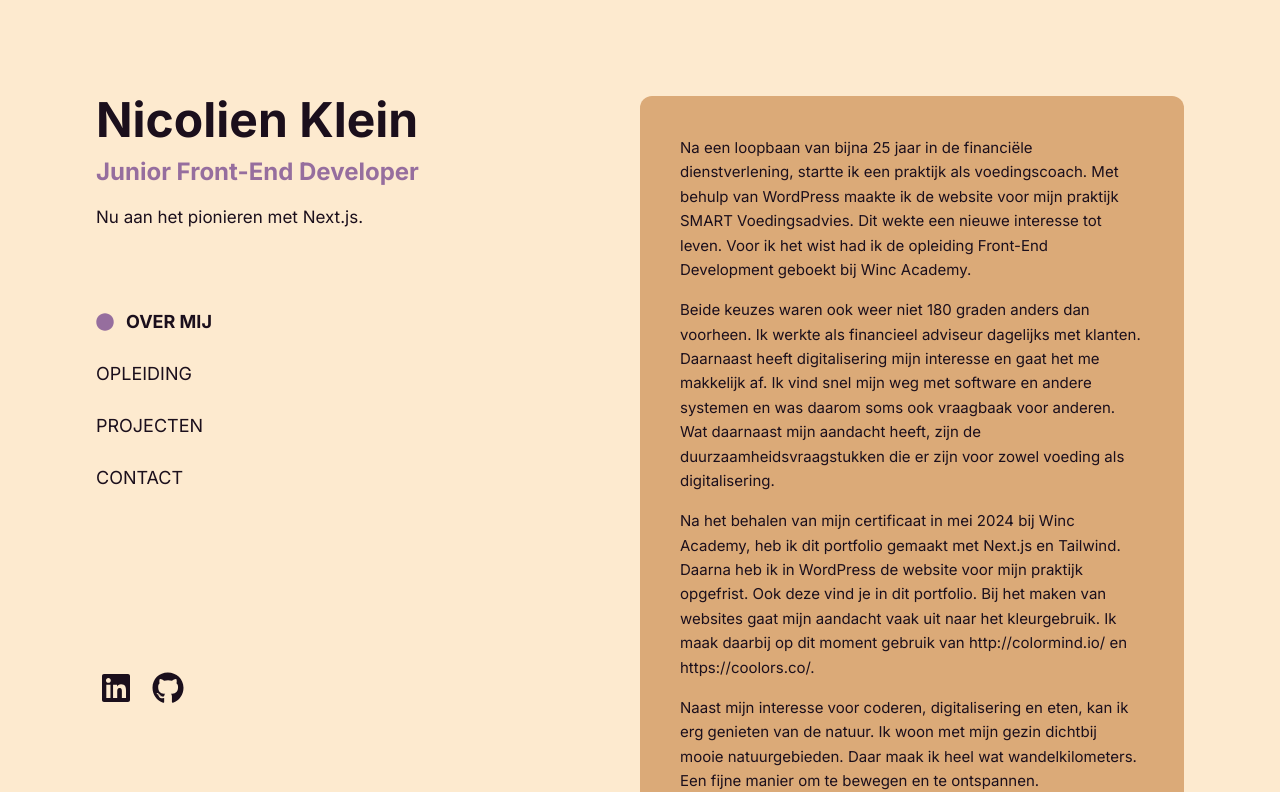
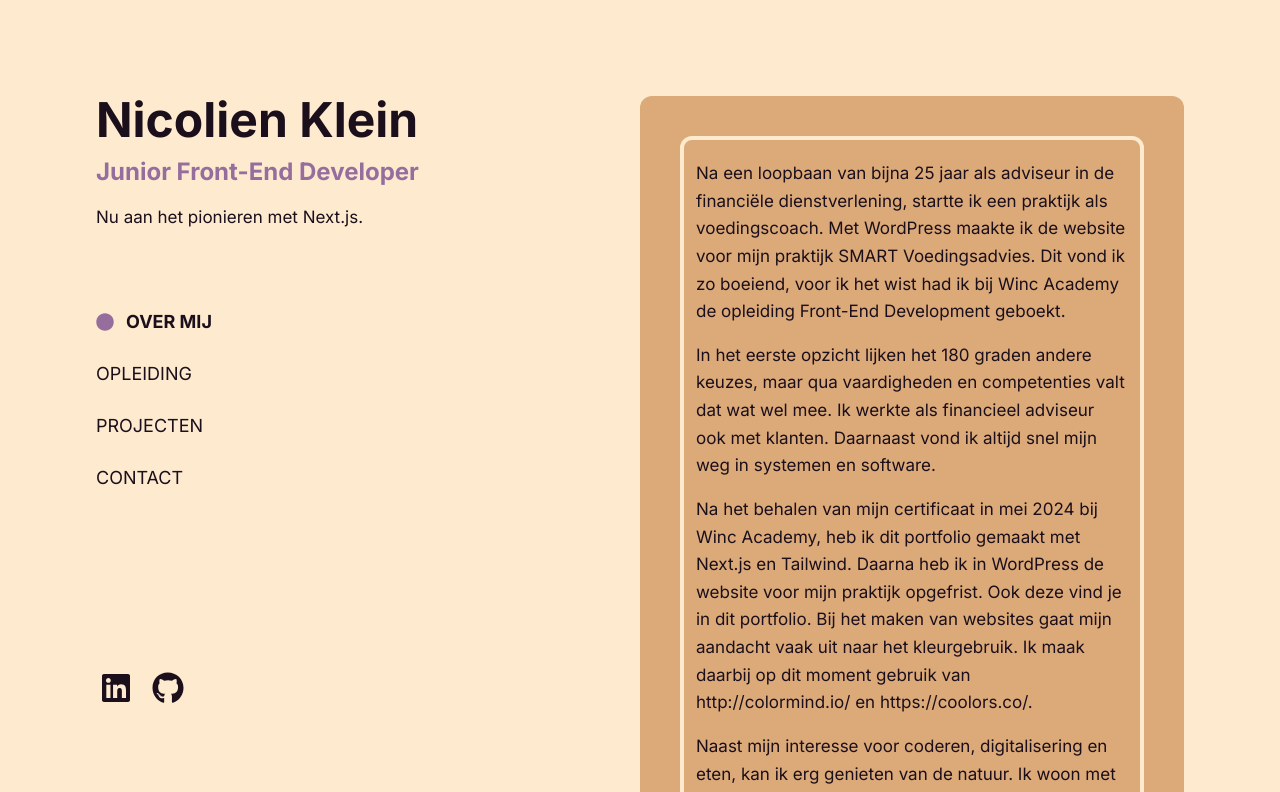
Before and after one commit to Klenic4952/portfolio, a Next.js app: page / in a window 1280 px wide. Shown: the top 792 px of the page. Built offline with nearby package versions, Linux system fonts and the light colour scheme; data requests are answered from the project's data file.

Commit message:
Edit text

```diff
--- a/app/about/page.jsx
+++ b/app/about/page.jsx
@@ -1,38 +1,38 @@
 export default function About() {
   return (
-    <div className="bg-[#DBAA78] p-10 rounded-xl sticky top-0 z-20 text-[15px]">
+    <div className="bg-[#DBAA78] p-10 rounded-xl sticky top-0 z-20 text-[17px]">
       <h2 className="lg:sr-only">OVER MIJ</h2>
-      <p className="mb-4">
-        Na een loopbaan van bijna 25 jaar in de financiële dienstverlening, startte ik een
-        praktijk als voedingscoach. Met behulp van WordPress maakte ik de website voor
-        mijn praktijk SMART Voedingsadvies. Dit wekte een nieuwe interesse tot leven. Voor ik
-        het wist had ik de opleiding Front-End Development geboekt bij Winc Academy.
+      <div className="rounded-xl border-solid border-4 border- border-beige">
+      <p className="mb-4 pt-5 px-3">
+        Na een loopbaan van bijna 25 jaar als adviseur in de financiële dienstverlening, startte
+        ik een praktijk als voedingscoach. Met WordPress maakte ik de website voor
+        mijn praktijk SMART Voedingsadvies. Dit vond ik zo boeiend, voor ik het wist had
+        ik bij Winc Academy de opleiding Front-End Development geboekt.
       </p>
-      <p className="mb-4">
-        Beide keuzes waren ook weer niet 180 graden anders dan voorheen. Ik werkte als
-        financieel adviseur dagelijks met klanten. Daarnaast heeft digitalisering mijn interesse en gaat
-        het me makkelijk af. Ik vind snel mijn weg met software en andere systemen en was daarom
-        soms ook vraagbaak voor anderen. Wat daarnaast mijn aandacht heeft, zijn de
-        duurzaamheidsvraagstukken die er zijn voor zowel voeding als digitalisering.
+      <p className="mb-4 px-3">
+       In het eerste opzicht lijken het 180 graden andere keuzes, maar qua vaardigheden en
+       competenties valt dat wat wel mee. Ik werkte als financieel adviseur
+       ook met klanten. Daarnaast vond ik altijd snel mijn weg in systemen en software.
       </p>
-      <p className="mb-4">
+      <p className="mb-4 px-3">
         Na het behalen van mijn certificaat in mei 2024 bij Winc Academy, heb ik dit portfolio
         gemaakt met Next.js en Tailwind. Daarna heb ik in WordPress de website
         voor mijn praktijk opgefrist. Ook deze vind je in dit portfolio. Bij het
         maken van websites gaat mijn aandacht vaak uit naar het kleurgebruik.
         Ik maak daarbij op dit moment gebruik van http://colormind.io/ en https://coolors.co/.
       </p>
-      <p className="mb-4">
+      <p className="mb-4 px-3">
         Naast mijn interesse voor coderen, digitalisering en eten, kan ik
         erg genieten van de natuur. Ik woon met mijn gezin dichtbij
         mooie natuurgebieden. Daar maak ik heel wat wandelkilometers.
         Een fijne manier om te bewegen en te ontspannen.
       </p>
-      <p>
+      <p className=" mb-4 px-3">
         Ik sluit niet uit dat ik naast mijn praktijk SMART Voedingsadvies, ook
         aan de slag ga met het maken van websites. Of wat er anders maar op mijn pad
         komt. De komende tijd ga ik daar verder mee pionieren.
       </p>
+      </div>
     </div>
   );
 }
```
